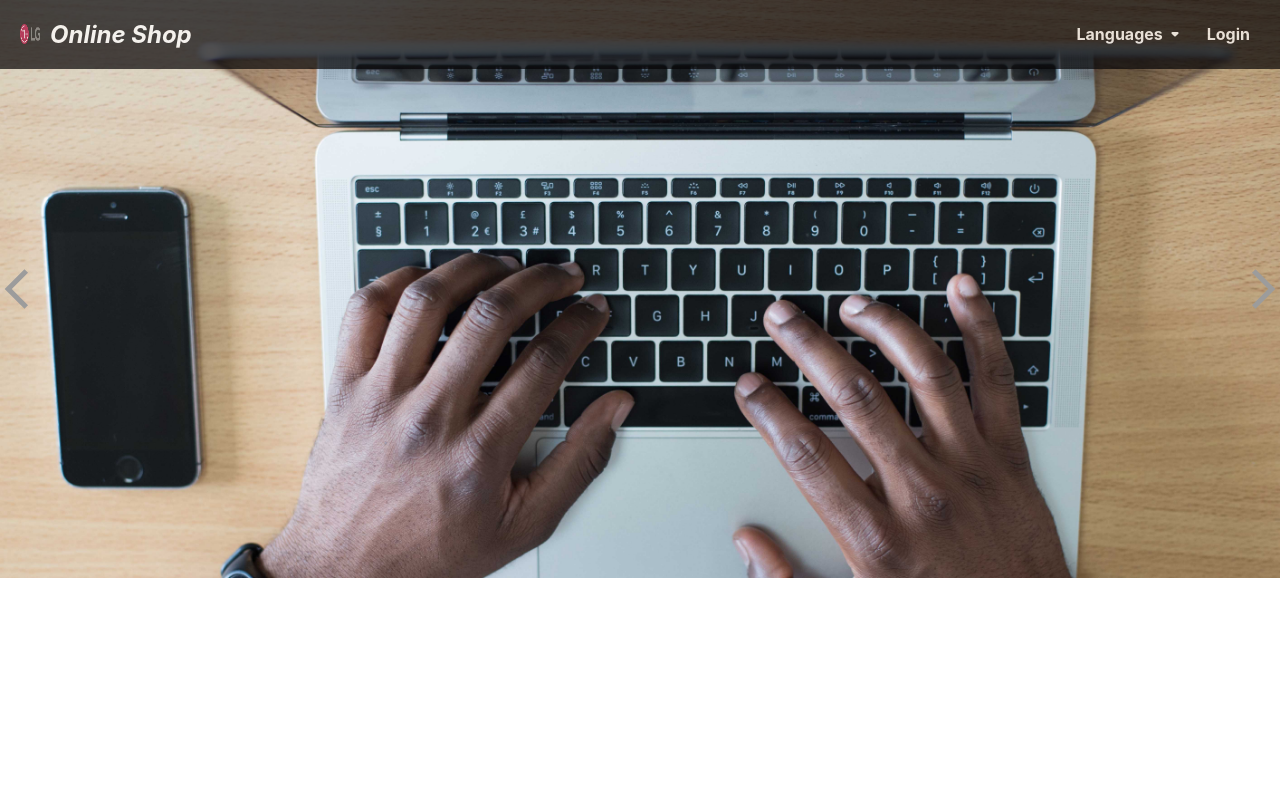
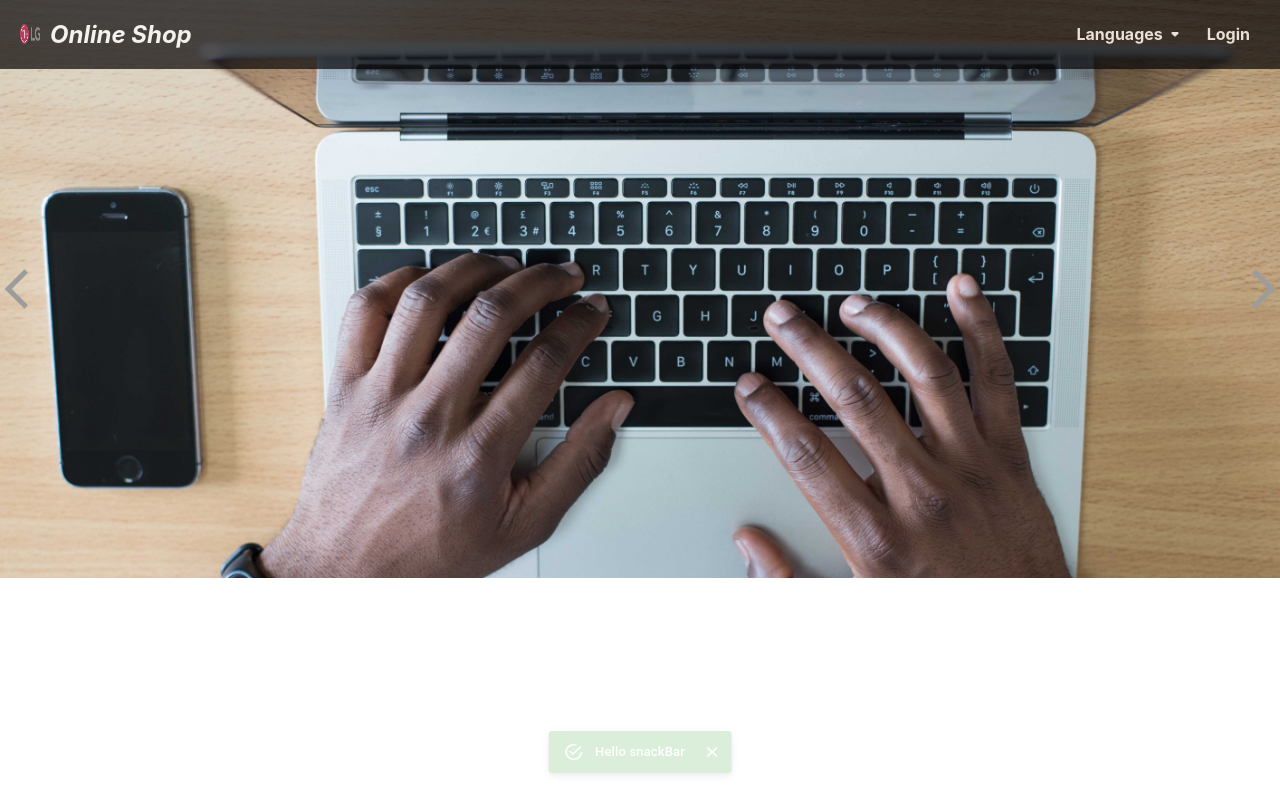
Before and after one commit to Aksel98/aca-store, a React (Create React App) app: page / in a window 1280 px wide. Built offline with nearby package versions, Linux system fonts and the light colour scheme.

Commit message:
snackBar

```diff
--- a/src/components/dashboard/Dashboard.js
+++ b/src/components/dashboard/Dashboard.js
@@ -1,12 +1,14 @@
 import React from "react";
 import Header from "./Header";
 import Carousel from "./Header-carousel";
+import SnackBar from "../main/SnackBar";
 
 export default function Dashboard() {
     return (
         <div>
             <Header />
             <Carousel />
+            <SnackBar message="Hello snackBar"/>
         </div>
     )
 }
--- a/src/components/main/SnackBar.js
+++ b/src/components/main/SnackBar.js
@@ -11,7 +11,7 @@ export default function SnackBar(props) {
 
     return (
         <Snackbar open={open} autoHideDuration={props.duration || 5000} onClose={handleClose}>
-            <MuiAlert elevation={6} variant="filled" onClose={handleClose} severity={props.isErrorMessage ? 'error' : 'success'}>
+            <MuiAlert elevation={6} variant="filled" onClose={handleClose} severity={props.error ? 'error' : 'success'}>
                 {props.message}
             </MuiAlert>
         </Snackbar>
```
